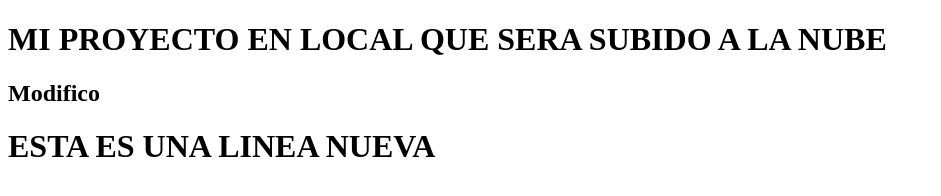
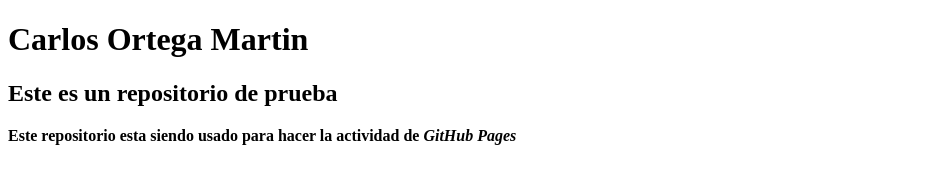
Before and after one commit to carlos20052004/Proyectolocal_A_Remoto, a plain HTML site: page index.html in a window 1280 px wide. Shown: the whole page, without its empty margins (0-941 px from the left). Drawn offline with Linux system fonts and the light colour scheme.

Commit message:
Update index.html

```diff
--- a/index.html
+++ b/index.html
@@ -6,8 +6,8 @@
     <title>Document</title>
 </head>
 <body>
-    <h1>MI PROYECTO EN LOCAL QUE SERA SUBIDO A LA NUBE</h1>
-    <h2>Modifico</h2>
-    <h1>ESTA ES UNA LINEA NUEVA</h1>
+    <h1>Carlos Ortega Martin</h1>
+    <h2>Este es un repositorio de prueba</h2>
+    <b>Este repositorio esta siendo usado para hacer la actividad de  <em>GitHub Pages</em></b>
 </body>
 </html>
```
